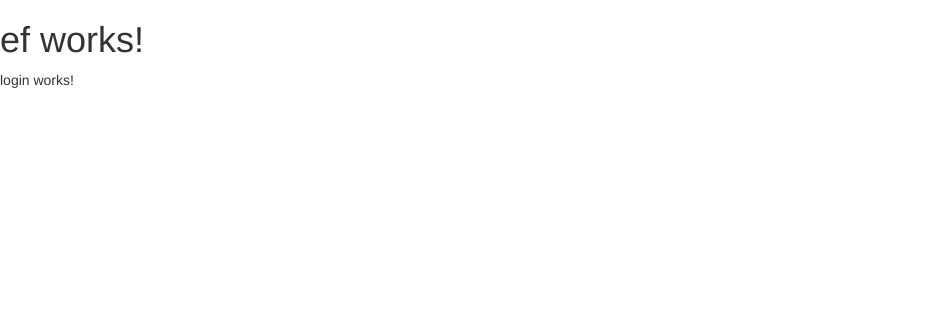
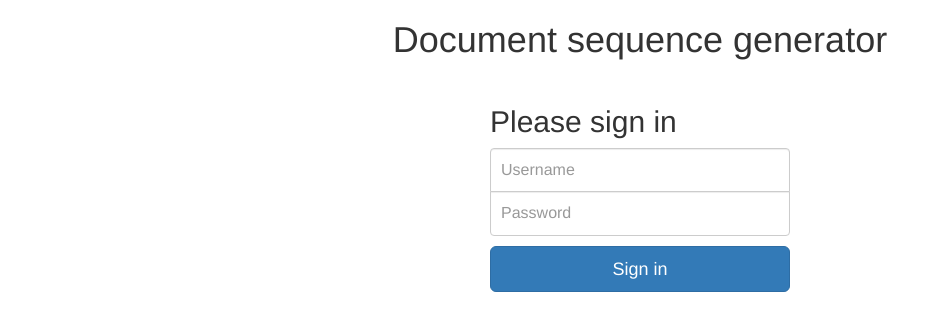
Before and after one commit to brama051/epic-frontend, an Angular app: page / in a window 1280 px wide. Shown: the top 330 px of the page, without its empty margins (0-950 px from the left). Built offline with nearby package versions, Linux system fonts and the light colour scheme.

Commit message:
Login component created

```diff
--- a/src/app/app.component.html
+++ b/src/app/app.component.html
@@ -1,4 +1,8 @@
-<h1>
-  {{title}}
-</h1>
+<div class="row">
+  <div class="col-md-12 text-center">
+    <h1>
+      {{title}}
+    </h1>
+  </div>
+</div>
 <ef-login></ef-login>
--- a/src/app/app.component.ts
+++ b/src/app/app.component.ts
@@ -6,5 +6,5 @@
   styleUrls: ['./app.component.css']
 })
 export class AppComponent {
-  title = 'ef works!';
+  title = 'Document sequence generator';
 }
--- a/src/app/login/login.component.css
+++ b/src/app/login/login.component.css
@@ -0,0 +1,40 @@
+body {
+  padding-top: 40px;
+  padding-bottom: 40px;
+  background-color: #eee;
+}
+
+.form-signin {
+  max-width: 330px;
+  padding: 15px;
+  margin: 0 auto;
+}
+.form-signin .form-signin-heading,
+.form-signin .checkbox {
+  margin-bottom: 10px;
+}
+.form-signin .checkbox {
+  font-weight: normal;
+}
+.form-signin .form-control {
+  position: relative;
+  height: auto;
+  -webkit-box-sizing: border-box;
+  -moz-box-sizing: border-box;
+  box-sizing: border-box;
+  padding: 10px;
+  font-size: 16px;
+}
+.form-signin .form-control:focus {
+  z-index: 2;
+}
+.form-signin input[type="text"] {
+  margin-bottom: -1px;
+  border-bottom-right-radius: 0;
+  border-bottom-left-radius: 0;
+}
+.form-signin input[type="password"] {
+  margin-bottom: 10px;
+  border-top-left-radius: 0;
+  border-top-right-radius: 0;
+}
--- a/src/app/login/login.component.html
+++ b/src/app/login/login.component.html
@@ -1,3 +1,13 @@
-<p>
-  login works!
-</p>
+<div class="container">
+
+  <form class="form-signin">
+    <h2 class="form-signin-heading">Please sign in</h2>
+    <label for="inputUsername" class="sr-only">Username</label>
+    <input type="text" id="inputUsername" class="form-control" placeholder="Username">
+    <label for="inputPassword" class="sr-only">Password</label>
+    <input type="password" id="inputPassword" class="form-control" placeholder="Password">
+
+    <button class="btn btn-lg btn-primary btn-block" type="submit">Sign in</button>
+  </form>
+
+</div> <!-- /container -->
```
